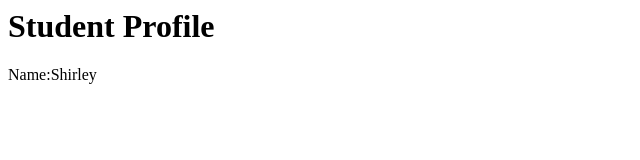
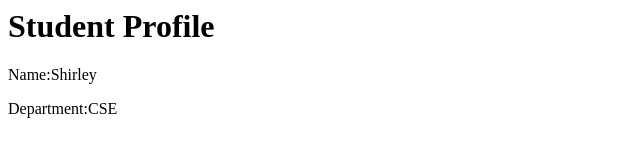
Before and after one commit to shirleyjudith95-create/student-profile, a plain HTML site: page index.html in a window 1280 px wide. Shown: the whole page, without its empty margins (0-640 px from the left). Drawn offline with Linux system fonts and the light colour scheme.

Commit message:
Added Department

```diff
--- a/index.html
+++ b/index.html
@@ -1,2 +1,3 @@
 <h1>Student Profile</h1>
 <p>Name:Shirley</p>
+<p>Department:CSE</P>
```
